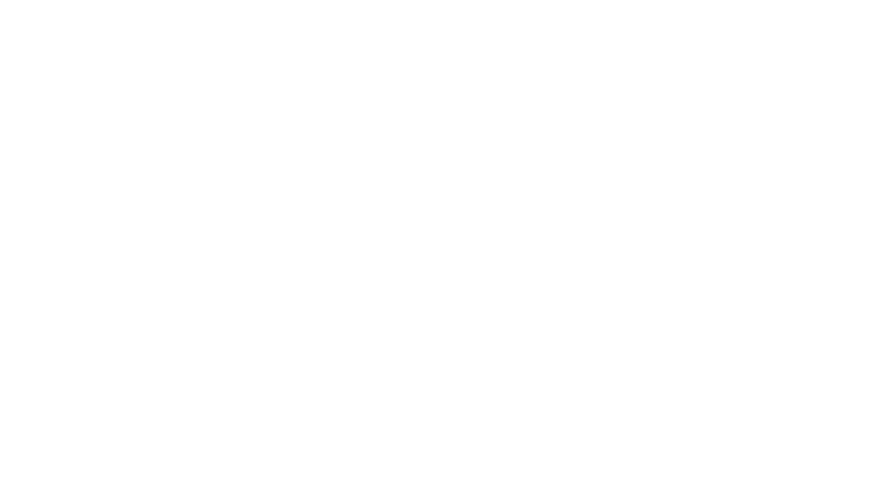
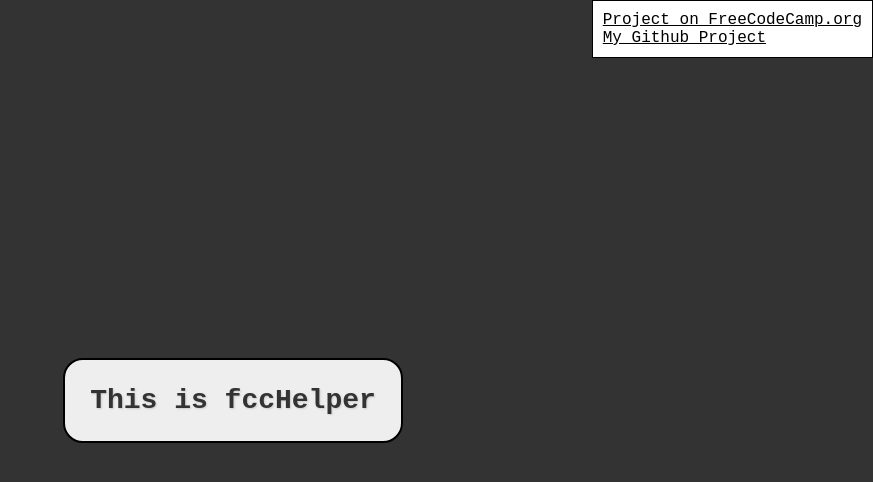
Before and after one commit to AndersDeath/fcc-helper, a plain HTML site: page index.html in a window 1280 px wide. Shown: the whole page, without its empty margins (407-1280 px from the left). Drawn offline with Linux system fonts and the light colour scheme.

Commit message:
update library

```diff
--- a/index.html
+++ b/index.html
@@ -1,13 +1,34 @@
 <!DOCTYPE html>
 <html lang="en">
-<head>
-    <meta charset="UTF-8">
-    <meta http-equiv="X-UA-Compatible" content="IE=edge">
-    <meta name="viewport" content="width=device-width, initial-scale=1.0">
-    <title>Document</title>
+  <head>
+    <meta charset="UTF-8" />
+    <meta http-equiv="X-UA-Compatible" content="IE=edge" />
+    <meta name="viewport" content="width=device-width, initial-scale=1.0" />
+    <title>FreeCodeCamp Helper page</title>
     <script src="./script.js"></script>
-</head>
-<body>
+    <link rel="stylesheet" href="./style.css" />
+    <script>
+      document.addEventListener("DOMContentLoaded", () => {
+        FH.init([
+          {
+            title: "Project on FreeCodeCamp.org",
+            href: "https://www.freecodecamp.org/learn/responsive-web-design/responsive-web-design-projects/build-a-tribute-page",
+            target: "_blank",
+          },
+          {
+            title: "My Github Project",
+            href: "https://github.com/AndersDeath/fcc-tribute-page",
+            target: "_blank",
+          },
+        ]);
 
-</body>
+        FH.loadFccTests();
+      });
+    </script>
+  </head>
+  <body>
+    <div class="container">
+      <header>This is fccHelper</header>
+    </div>
+  </body>
 </html>
--- a/script.js
+++ b/script.js
@@ -1,11 +1,29 @@
+/**
+ * FH utility
+ * @author Vladimir Bolshakov <AndersDeath>
+ * @version 0.0.1
+ */
 
+(() => {
+
+    /**
+     *
+     * @param {String} html  html string
+     * @returns {Object} DOM element
+     */
     function domFromString(html) {
         const container = document.createElement('template');
         container.innerHTML = html.trim();
         return container.content.firstChild;
     }
 
-
+    /**
+     *
+     * @param {String} title Link title
+     * @param {String} href link url
+     * @param {String} target A tag target attribute value
+     * @returns {String}
+     */
     function createLine(title, href, target = '_self') {
         return `<div><a
             style="
@@ -14,9 +32,52 @@ function createLine(title, href, target = '_self') {
         target="${target}" href="${href}">${title}</a></div>`
     }
 
+    /**
+     *
+     * @param {String} url remote script address
+     * @param {String} id script tag id
+     */
+    function loadRemoteScriptByUrl(url, id) {
+        const el = document.createElement('script');
+        id !== undefined ? el.setAttribute('id', id) : null;
+        el.setAttribute('src', url);
+        document.body.appendChild(el);
+    }
 
-function fccHelper(linkList) {
-    console.log(linkList)
+    /**
+     * Remove element from DOM by querySelector parameter
+     * @param {String} query querySelector parameter
+     */
+    function removeElementFromDOM(query) {
+        const el = document.querySelector(query);
+        el.parentNode.removeChild(el)
+    }
+
+    /**
+     * Load FreeCodeCamp tests
+     */
+    function loadFccTests() {
+        loadRemoteScriptByUrl('https://cdn.freecodecamp.org/testable-projects-fcc/v1/bundle.js', 'fccTest');
+    }
+
+    /**
+     * Unload FreeCodeCamp tests
+     */
+    function unloadFccTest() {
+        removeElementFromDOM('#fccTest');
+        removeElementFromDOM('#fcc_test_suite_wrapper')
+    }
+
+    /**
+     * FreeCodeCamp Helper Class
+     */
+    class FH {
+
+        /**
+         * Initialization of Link list that you want to show in helper
+         * @param {Object} linkList link list
+         */
+        init(linkList) {
             let output = `<div
             style="
                 position: fixed;
@@ -31,9 +92,26 @@ function fccHelper(linkList) {
             linkList.forEach((el) => {
                 output += createLine(el.title, el.href, el.target)
             });
-    output +="</div>";
+            output += "</div>";
             document.querySelector('body').appendChild(domFromString(output));
         }
 
+        /**
+         * Load FreeCodeCamp Tests
+         */
+        loadFccTests() {
+            loadFccTests();
+        }
 
-window.fccHelper = fccHelper;
+        /**
+         * Unload FreeCodeCamp Tests
+         */
+        unloadFccTests() {
+            unloadFccTest();
+        }
+    }
+    /**
+     * Attach new instance of FH class to window object by FH and FccHelper names
+     */
+    window.FH = window.FccHelper = new FH();
+})();
--- /dev/null
+++ b/style.css
@@ -0,0 +1,25 @@
+body {
+    padding: 0;
+    margin: 0;
+    height: 100%;
+    background-color: #333;
+    font-family: 'Courier New', Courier, monospace;
+}
+
+.container {
+    display: flex;
+    align-items: center;
+    justify-content: center;
+    height: 100vh;
+}
+
+header {
+    color: #333;
+    background: #eee;
+    border: 2px solid #000;
+    padding: 25px;
+    font-size: 28px;
+    border-radius: 20px;
+    font-weight: bold;
+    text-shadow: 1px 1px 2px #ccc;
+}
```
Lines whose indentation alone changed are shown as unchanged.
